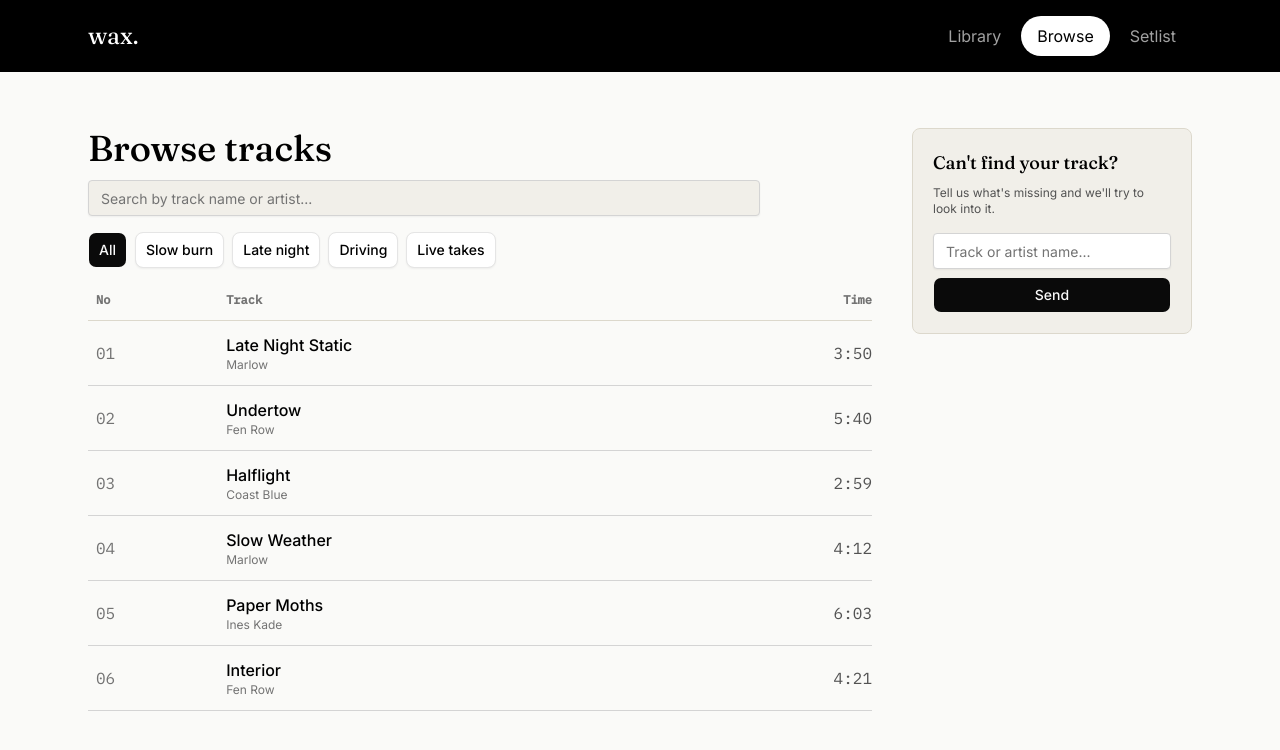
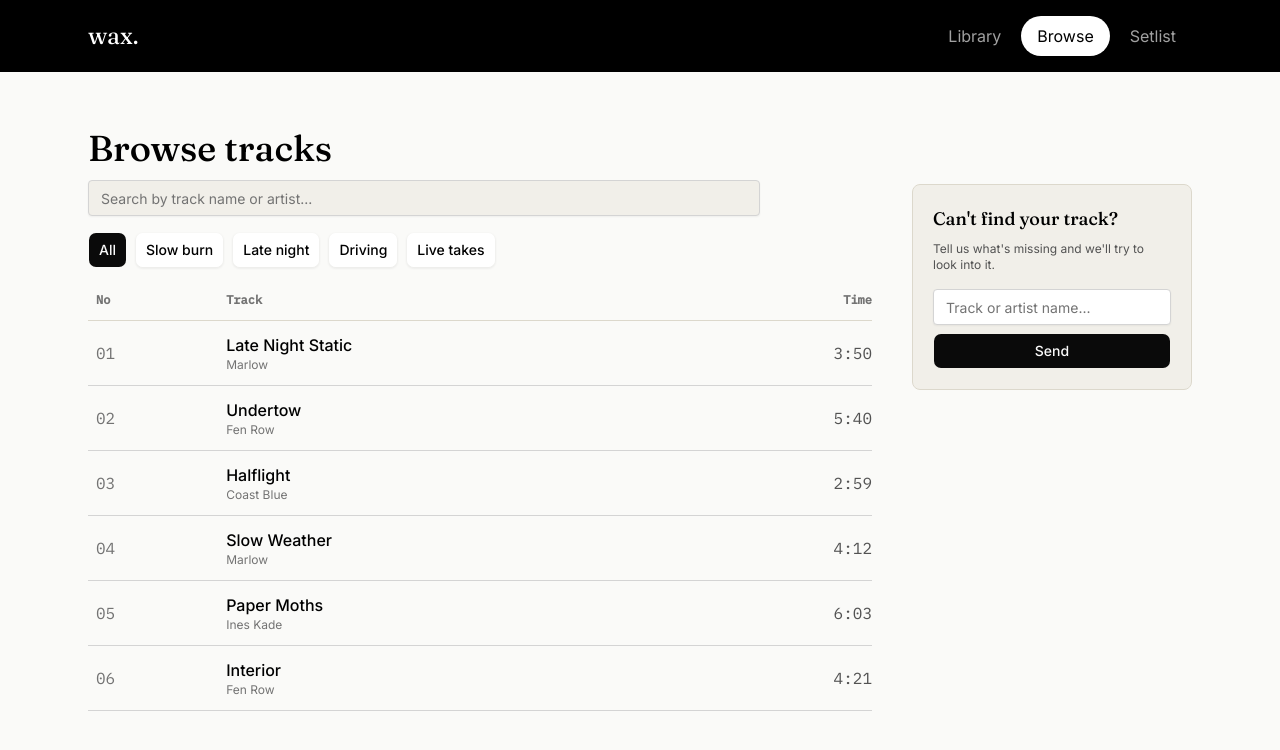
Before and after one commit to Baye-Brian1/Music-App, a React (Vite) app: page /browse in a window 1280 px wide. Shown: the top 750 px of the page. Built offline with nearby package versions, Linux system fonts and the light colour scheme.

Commit message:
done with some styings

```diff
--- a/src/components/Browse.tsx
+++ b/src/components/Browse.tsx
@@ -3,7 +3,7 @@ import { tracks } from "@/data/tracks";
 import type { Track } from "@/data/tracks";
 import { motion, AnimatePresence } from "motion/react";
 import { Input } from "./ui/input";
-import { Button } from "./ui/button";
+import { buttonVariants } from "./ui/button";
 import { Check } from "lucide-react";
 
 function Browse() {
@@ -53,18 +53,31 @@ function Browse() {
             placeholder="Search by track name or artist..."
             className="w-full text-[15px] max-w-2xl border border-neutral-300 bg-[#f1efe9] rounded px-3 py-4 mt-3 mb-4 outline-0"
           />
-          <div className="flex gap-2 mb-6">
-            {genres.map((g) => (
-              <Button
-                key={g}
-                onClick={() => setGenre(g)}
-                className='cursor-pointer'
-
-                variant={genre === g? "default":"outline"}
-              >
-                {genreLabels[g]}
-              </Button>
-            ))}
+          <div className="grid grid-cols-3 sm:grid-cols-2 lg:flex gap-2 mb-6">
+            {genres.map((g) => {
+              const isCurrent = genre === g;
+              return (
+                <motion.button
+                  key={g}
+                  onClick={() => setGenre(g)}
+                  className={buttonVariants({
+                    variant: isCurrent ? "default" : "outline",
+                    className: "cursor-pointer",
+                  })}
+                  whileHover={{
+                    scale: 1.05,
+                    y: -2,
+                    transition:{type:"keyframes", duration:0.2}
+                  }}
+                  whileTap={{
+                    scale: 0.95,
+                    y: 0,
+                  }}
+                >
+                  {genreLabels[g]}
+                </motion.button>
+              );
+            })}
           </div>
           {filtered.length === 0 ? (
             <p className="text-neutral-500">
@@ -101,7 +114,7 @@ function Browse() {
             </table>
           )}
         </div>
-        <div className="sticky top-10 border border-[#dcd8cc] rounded-lg bg-[#f1efe9] p-5">
+        <div className="sticky top-10 mt-14 border border-[#dcd8cc] rounded-lg bg-[#f1efe9] p-5">
           <h3 className="font-display text-lg font-medium mb-2">
             Can't find your track?
           </h3>
@@ -117,12 +130,12 @@ function Browse() {
               required
               className="border border-neutral-300 outline-0 bg-white rounded px-3 py-2 text-sm"
             />
-            <Button
+            <button
               type="submit"
-              variant="default"
+              className={buttonVariants({ variant: "default" })}
             >
               Send
-            </Button>
+            </button>
           </form>
         </div>
       </div>
@@ -135,7 +148,7 @@ function Browse() {
             className="fixed bottom-6 right-6 bg-black text-white text-sm px-4 py-3 rounded-md shadow-lg flex items-center gap-2"
           >
             <Check className="w-4 h-4" />
-            Thanks — we'll look into it.
+            Thanks! we'll look into it.
           </motion.div>
         )}
       </AnimatePresence>
--- a/src/components/Layout.tsx
+++ b/src/components/Layout.tsx
@@ -6,7 +6,7 @@ import { AnimatePresence, motion } from "motion/react";
 const navItems = [
   { to: "/", label: "Library" },
   { to: "/browse", label: "Browse" },
-  { to: "/setlist", label: "Setlist" },
+  { to: "/setlist", label: "Setlist" }
 ];
 function Layout() {
   const [menuOpen, setMenuOpen] = useState(false);
--- a/src/components/SetList.tsx
+++ b/src/components/SetList.tsx
@@ -32,7 +32,8 @@ function SetList() {
 
   return (
     <div className="min-h-screen bg-[#fafaf8] text-black p-10">
-      <div className="max-w-6xl mx-auto px-6 py-4">
+      <div className="max-w-6xl mx-auto px-6 py-4 grid grid-cols-1 lg:grid-cols-[1fr_280px] gap-10 items-start">
+        <div>
         <h1 className="text-4xl font-display font-medium mb-8">
           Build a setlist
         </h1>
@@ -73,8 +74,11 @@ function SetList() {
             </Button>
           </div>
         ))}
-        <AddTrackForm onAdd={addTrack} />
+        </div>
+        <div className="p-5 rounded-lg border border-[#dcd8cc] bg-[#f1efe9]">
+            <AddTrackForm onAdd={addTrack} />
         <SetSummary tracks={setTracks} />
+        </div>
       </div>
     </div>
   );
--- a/src/components/SetSummary.tsx
+++ b/src/components/SetSummary.tsx
@@ -17,9 +17,10 @@ function SetSummary({tracks}: SetSummaryProps) {
     }
     const totalSeconds= tracks.reduce((sum, track)=> sum+toSeconds(track.duration), 0)
     return(
-        <div>
-            <p>Tracks: {tracks.length}</p>
-            <p>Tracks length: {toDurationString(totalSeconds)}</p>
+        <div className="flex flex-col gap-2 mt-3">
+            <p className="px-2 ">Total tracks: {tracks.length}</p>
+            <p className="border  border-[#dcd8cc]"></p>
+            <p className="px-2 ">Tracks length: {toDurationString(totalSeconds)}</p>
         </div>
     );
 }
--- a/src/components/ui/AddTrackForm.tsx
+++ b/src/components/ui/AddTrackForm.tsx
@@ -2,6 +2,8 @@ import { useState } from "react";
 import type { SubmitEvent } from "react";
 import { Button } from "@/components/ui/button";
 import { Input } from "@/components/ui/input";
+import { motion, AnimatePresence } from "motion/react";
+import { CheckCircle } from "lucide-react";
 interface AddTrackFormProps {
   onAdd: (title: string, duration: string) => void;
 }
@@ -9,30 +11,51 @@ interface AddTrackFormProps {
 function AddTrackForm({ onAdd }: AddTrackFormProps) {
   const [title, setTitle] = useState("");
   const [duration, setDuration] = useState("");
+  const [submitted, setSubmitted] = useState(false);
+
   function handleSubmit(e: SubmitEvent<HTMLFormElement>) {
     e.preventDefault();
-    if(!title.trim() || !duration.trim()) return;
-    onAdd(title, duration)
+    if (!title.trim() || !duration.trim()) return;
+    onAdd(title, duration);
     setTitle("");
-    setDuration("")
+    setDuration("");
+    setSubmitted(true);
+    setTimeout(() => setSubmitted(false), 5000);
   }
   return (
     <div>
-      <form onSubmit={handleSubmit}>
+      <form onSubmit={handleSubmit} className="flex flex-col gap-2">
         <Input
           type="text"
           value={title}
           onChange={(e) => setTitle(e.target.value)}
           placeholder="Track name"
+          className="border border-neutral-300 outline-0 bg-white rounded px-3 py-2 text-sm"
         />
         <Input
           type="text"
           value={duration}
           onChange={(e) => setDuration(e.target.value)}
-           placeholder="3:45"
+          placeholder="3:45"
+          className="border border-neutral-300 outline-0 bg-white rounded px-3 py-2 text-sm"
         />
-        <Button type="submit">Add</Button>
+        <Button type="submit" variant="default" className="cursor-pointer w-full py-3">
+          Add
+        </Button>
       </form>
+      <AnimatePresence>
+        {submitted && (
+          <motion.div
+            initial={{ opacity: 0, y: 12 }}
+            animate={{ opacity: 1, y: 0 }}
+            exit={{ opacity: 0, y: 12 }}
+            className="fixed right-6 bottom-6 bg-black text-sm px-4 py-3 flex items-center rounded-md shadow-lg gap-2 text-white"
+          >
+            <CheckCircle className="w-4 h-4" />
+            Added a New Track
+          </motion.div>
+        )}
+      </AnimatePresence>
     </div>
   );
 }
```
